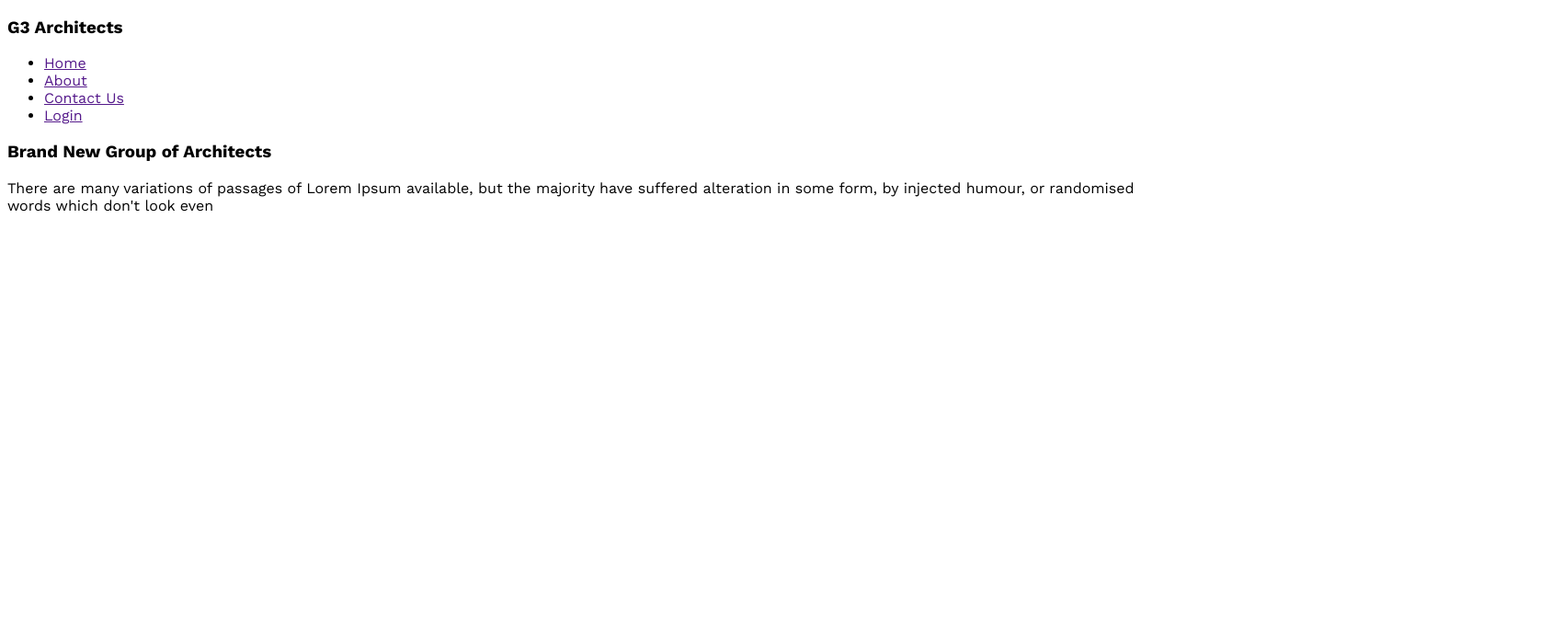
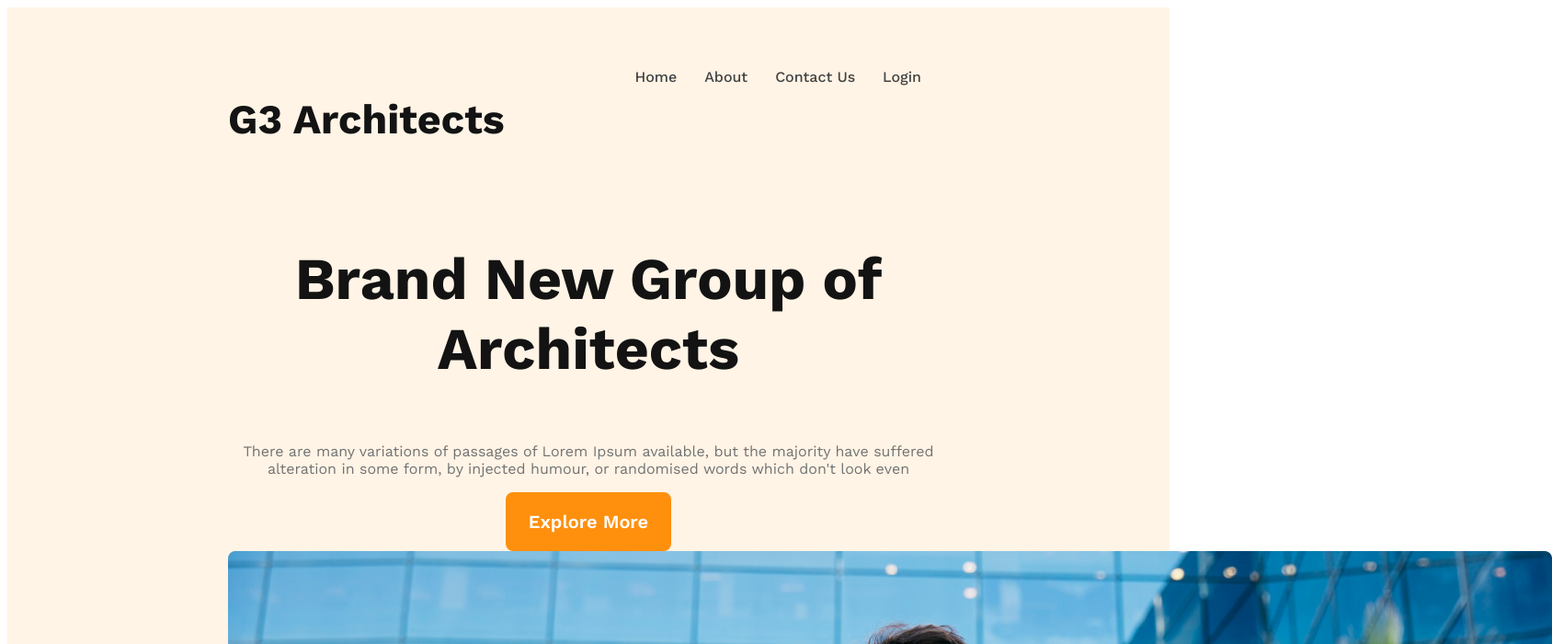
Before and after one commit to mdzarif55/g3-architect-website, a plain HTML site: page index.html in a window 1280 px wide. Shown: the top 700 px of the page at 92% size, 1688 px wide, since content can reach past the window. Drawn offline with nearby package versions, Linux system fonts and the light colour scheme.

Commit message:
banner content added

```diff
--- a/index.html
+++ b/index.html
@@ -15,20 +15,22 @@
 <body>
     <header>
         <nav>
-            <h3>G3 Architects</h3>
+            <h3 class="nav-title">G3 Architects</h3>
             <ul>
                 <li><a href="">Home</a></li>
                 <li><a href="">About</a></li>
                 <li><a href="">Contact Us</a></li>
                 <li><a href="">Login</a></li>
             </ul>
-            <div class="header">
-                <h3>Brand New Group of Architects</h3>
-                <p>There are many variations of passages of Lorem Ipsum available, but the majority have suffered
-                    alteration in some form, by injected humour, or randomised words which don't look even</p>
-            </div>
         </nav>
-
+        <div class="bannner">
+           <div class="banner-content">
+            <h3 class="banner-title">Brand New Group of Architects</h3>
+            <p class="banner-description">There are many variations of passages of Lorem Ipsum available, but the majority have suffered alteration in some form, by injected humour, or randomised words which don't look even</p>
+            <button class="primary-btn">Explore More</button>
+           </div>
+           <img src="images/banner.png" alt="">
+        </div>
     </header>
     <main>
 
--- a/style/style.css
+++ b/style/style.css
@@ -3,3 +3,63 @@
     font-optical-sizing: auto;
     font-style: normal;
 }
+
+/* /// Shared Style///// */
+.primary-btn {
+    border-radius: 8px;
+    border: none;
+    background: #FF900E;
+    padding: 20px 25px;
+    color: #FFF;
+    text-align: center;
+    font-size: 1.25rem;
+    font-weight: 600;
+}
+
+header {
+    background-color: rgba(255, 144, 14, 0.10);
+    padding: 50px 240px;
+}
+
+nav {
+    display: flex;
+    justify-content: space-between;
+}
+
+nav>ul {
+    display: flex;
+}
+
+nav li {
+    list-style: none;
+    margin-right: 30px;
+    font-weight: 500;
+    font-size: 1rem;
+}
+
+nav li a {
+    text-decoration: none;
+    color: #424242;
+}
+
+.nav-title {
+    font-size: 2.8rem;
+    font-weight: 700;
+    color: #131313;
+}
+
+.banner-content {
+    max-width: 800px;
+    text-align: center;
+    margin: 0 auto;
+}
+
+.banner-title {
+    color: #131313;
+    font-size: 4rem;
+    font-weight: 700;
+}
+
+.banner-description {
+    color: #727272;
+}
```
